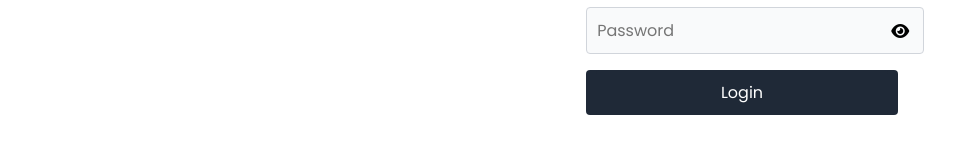
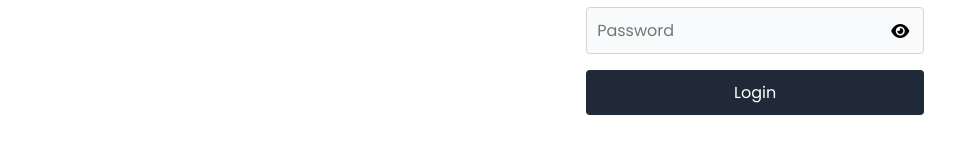
Before and after one commit to TR7J/construction-site-frontend, a React (Create React App) app: page /login in a window 1280 px wide. Shown: the part 328-482 px from the top of the page, without its empty margins (0-972 px from the left). Built offline with nearby package versions, Linux system fonts and the light colour scheme.

Commit message:
other changes now again......

```diff
--- a/src/pages/authentication/Login.tsx
+++ b/src/pages/authentication/Login.tsx
@@ -94,11 +94,11 @@ const Login: React.FC = () => {
               ></i>
             </span>
           </div>
-          <div className="sign-up-button-div">
-            <button type="submit" className="sign-up-button" disabled={loading}>
-              {loading ? "Logging in..." : "Login"}
-            </button>
-          </div>
+          {/*  <div className="sign-up-button-div"> */}
+          <button type="submit" className="sign-up-button" disabled={loading}>
+            {loading ? "Logging in..." : "Login"}
+          </button>
+          {/*          </div> */}
           {error && <div className="error-message">{error}</div>}
         </form>
       </div>
```
